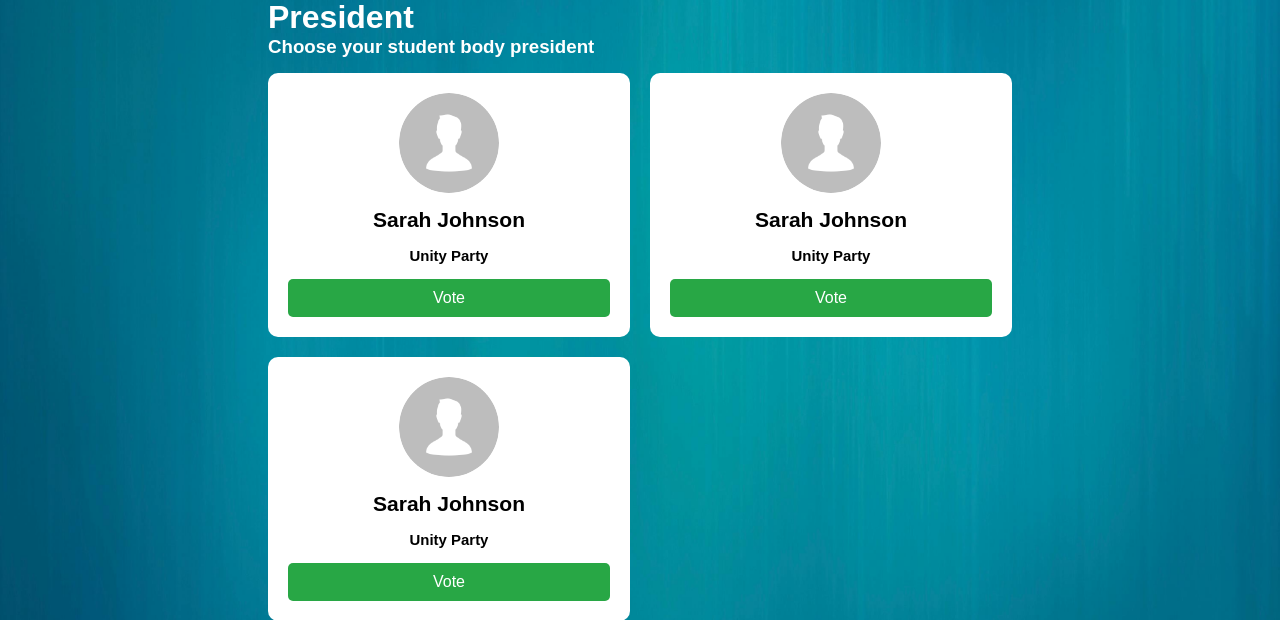
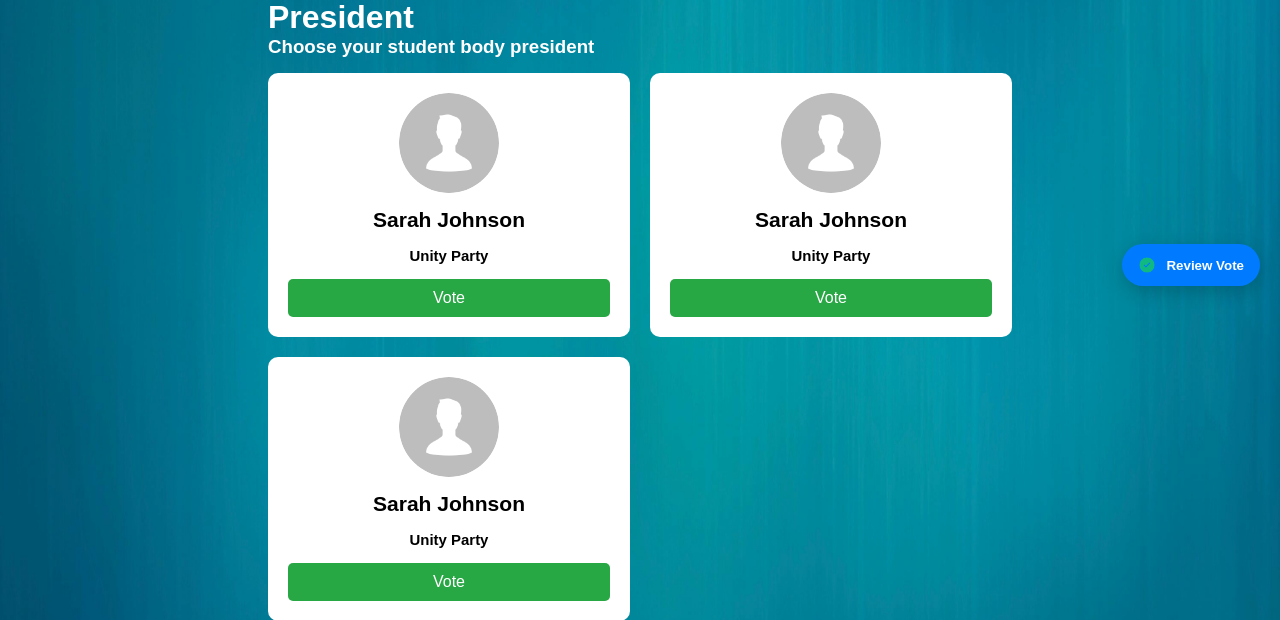
Before and after one commit to mokuken/Client-Three-System, a Flask app: page /voter/vote in a window 1280 px wide. Shown: the part 494-1114 px from the top of the page. Run offline with Flask 3, Linux system fonts and the light colour scheme.

Commit message:
feat: add floating review button to vote page for user feedback

```diff
--- a/templates/voter/vote.html
+++ b/templates/voter/vote.html
@@ -110,6 +110,25 @@
         cursor: pointer;
         font-size: 16px;
     }
+    /* floating review button */
+    .review-btn {
+        position: fixed;
+        right: 20px;
+        bottom: 20px;
+        background: #007bff;
+        color: #fff;
+        padding: 12px 16px;
+        border-radius: 28px;
+        box-shadow: 0 6px 18px rgba(0,0,0,0.18);
+        border: none;
+        cursor: pointer;
+        font-weight: 600;
+        z-index: 2000;
+        display: inline-flex;
+        align-items: center;
+        gap: 10px;
+    }
+    .review-btn img { width: 18px; height: 18px; }
 </style>
 <body>
     <div class="navbar">
@@ -188,5 +207,11 @@
             </div>
         </div>
     </div>
+</div>
+    <!-- Floating Review Button -->
+    <button class="review-btn" id="reviewVouteBtn">
+        <img src="{{ url_for('static', filename='images/check.png') }}" alt="Review">
+        Review Vote
+    </button>
 </body>
 </html>
```
